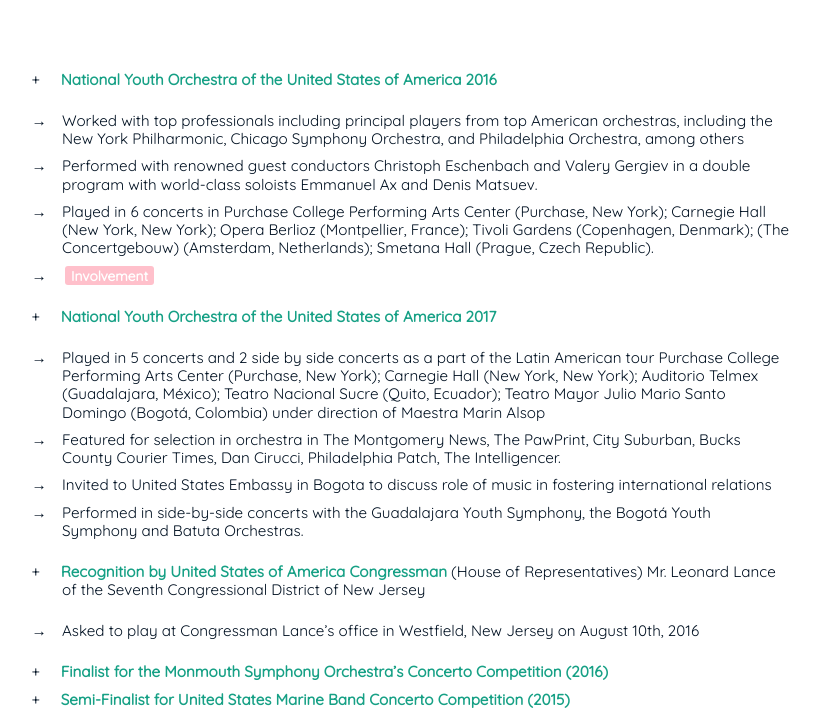
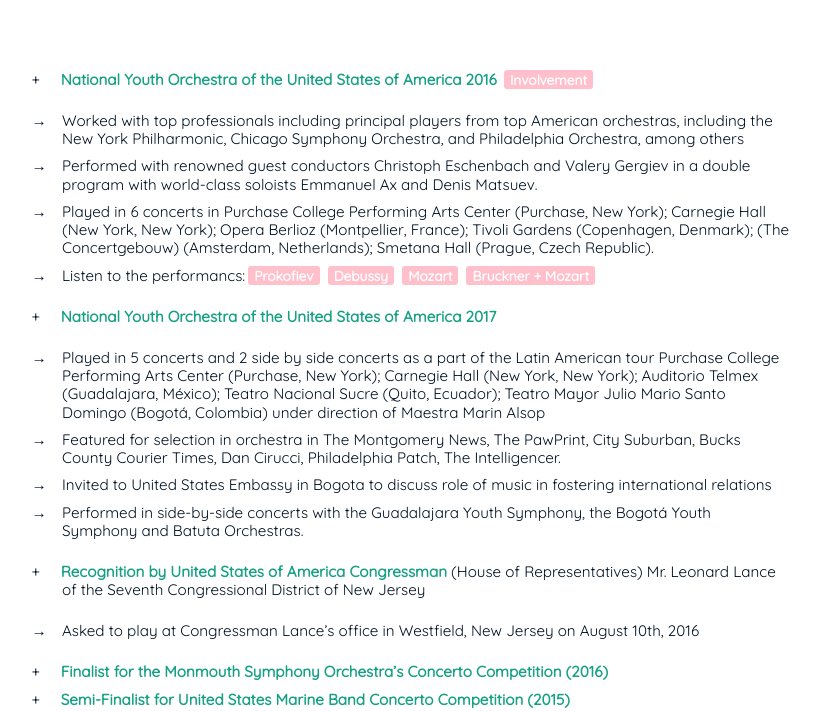
Before and after one commit to danielk56/danielk56.github.io, a Jekyll site: the page built from music.md, in a window 1280 px wide and 900 px high, scrolled down 1543 px, cut to the strip 189-900 px from the top of the window. Shown: the whole strip, without its empty margins (234-1053 px from the left). Built offline with Jekyll 4.4.1, drawn with Linux system fonts in a browser that asks for light colours.

Commit message:
Update music.md

```diff
--- a/music.md
+++ b/music.md
@@ -23,14 +23,15 @@ title: Music
 
 {: .list-plus}
 
-- **National Youth Orchestra of the United States of America 2016**
+- **National Youth Orchestra of the United States of America 2016** [Involvement](https://www.carnegiehall.org/Education/Young-Musicians/National-Youth-Ensembles/NYO-USA/NYO-USA-2016){:target="_blank" class="button inline-label-page"}
 
 {: .list-arrows}
 
 - Worked with top professionals including principal players from top American orchestras, including the New York    Philharmonic, Chicago Symphony Orchestra, and Philadelphia Orchestra, among others
 - Performed with renowned guest conductors Christoph Eschenbach and Valery Gergiev in a double program with world-class soloists Emmanuel Ax and Denis Matsuev.
 - Played in 6 concerts in Purchase College Performing Arts Center (Purchase, New York); Carnegie Hall (New York, New York); Opera Berlioz (Montpellier, France); Tivoli Gardens (Copenhagen, Denmark); (The Concertgebouw) (Amsterdam, Netherlands); Smetana Hall (Prague, Czech Republic).
-- [Involvement](https://www.carnegiehall.org/uploadedFiles/Resources_and_Components/PDF/Press/2015-2016_Press_Kit/2016%20NYO-USA%20Roster.pdf){:target="_blank" class="button inline-label-page"}
+- Listen to the performancs:[Prokofiev](https://www.youtube.com/watch?v=JjgcKUtYdts){:target="_blank" class="button inline-label-page"} [Debussy](https://www.youtube.com/watch?v=ez5x7FcE-E8){:target="_blank" class="button inline-label-page"} [Mozart](https://www.youtube.com/watch?v=kWnpm6OnB3k){:target="_blank" class="button inline-label-page"} [Bruckner + Mozart](https://www.wqxr.org/story/national-youth-orchestra-united-states-america-plays-mozart-and-bruckner/){:target="_blank" class="button inline-label-page"}
+
 
 {: .list-plus}
 
```
